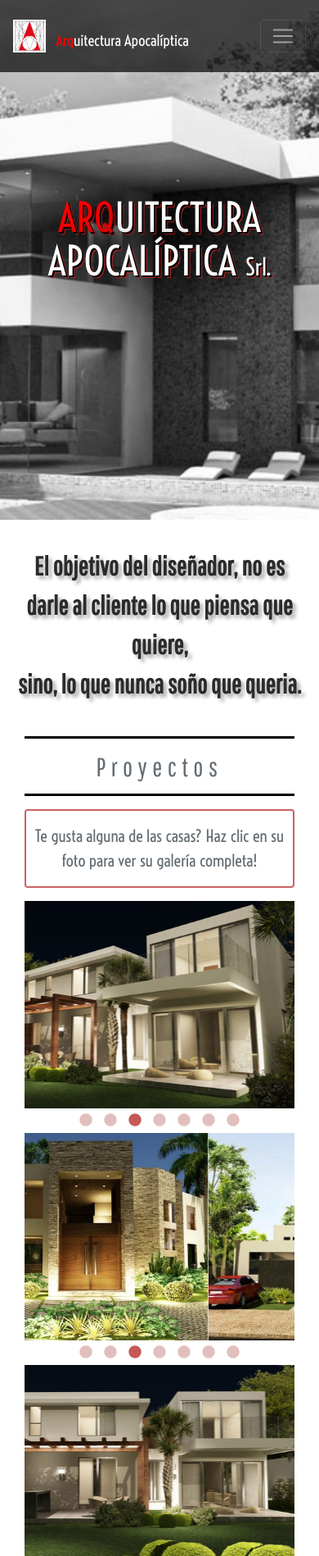
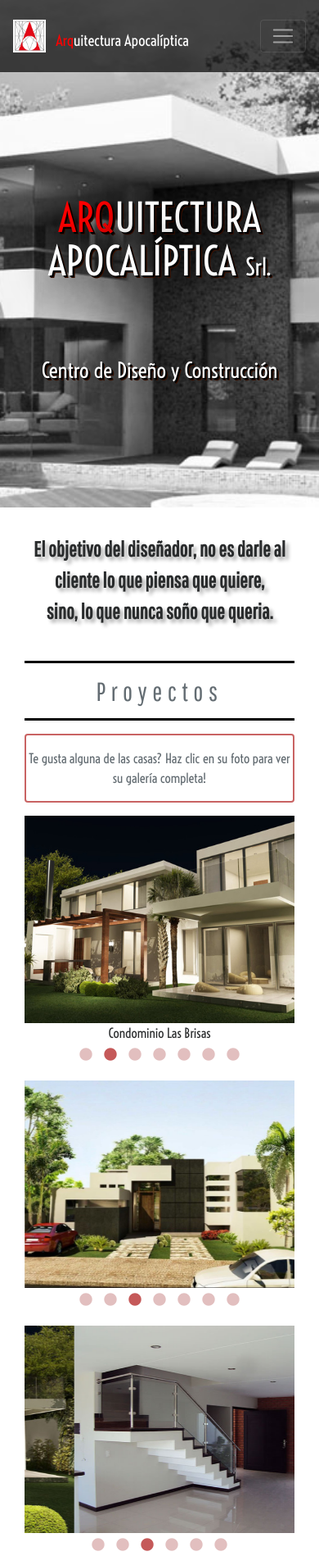
Before and after one commit to Carlosdvp/Apocaliptica, a plain HTML site: page index.html in a window 390 px wide. Shown: the top 1898 px of the page at 82% size. Drawn offline with nearby package versions, Linux system fonts and the light colour scheme; a script that the page names is missing.

Commit message:
made some changes to the styling of the home page

```diff
--- a/css/custom-styles.css
+++ b/css/custom-styles.css
@@ -48,7 +48,12 @@ Jumbotron
 ----------------------------------------*/
 
 #titulo-principal {
-  text-shadow: 4px 4px rgba(0, 0, 0, 1), 5px 5px firebrick, 0 0 2em black;
+  text-shadow: 4px 4px rgba(0, 0, 0, 1), 5px 5px rgba(56, 18, 3, 1), 0 0 2em black;
+}
+
+#subtitulo-principal {
+  margin-top: -2em;
+  text-shadow: 3px 3px rgba(0, 0, 0, 1), 4px 4px rgba(56, 18, 3, 1), 0 0 2em black;
 }
 
 #title-gradient {
@@ -77,6 +82,8 @@ h1 {
 Proyectos
 ----------------------------------------*/
 
+#slogan-proyectos {}
+
 .titulo-proyectos {
   border-bottom: 3px solid black;
   border-top: 3px solid black;
@@ -87,9 +94,6 @@ Proyectos
 
 span.card {
   border: 2px solid rgba(178, 34, 34, .7);
-}
-
-.no-gutters {
 }
 
 .slick-next:before,
@@ -111,9 +115,24 @@ span.card {
   margin: auto;
 }
 
+.slickness-2 img {
+  height: 50vh;
+  margin: auto;
+}
+
+.slickness-3 img {
+  height: 50vh;
+  margin: auto;
+}
+
 .slickness-proyectos img {
   height: 60vh;
   margin: auto;
+}
+
+.proyecto-label {
+  padding: 0;
+  margin: 0;
 }
 
 /* --------------------------------------
@@ -240,14 +259,33 @@ Media Queries
     font-size: 1.8em;
   }
   #titulo-principal {
-    text-shadow: 2px 2px rgba(0, 0, 0, 1), 3px 3px firebrick, 0 0 1em black;
+    text-shadow: 2px 2px rgba(0, 0, 0, 1), 3px 3px rgba(56, 18, 3, 1), 0 0 1em black;
+  }
+  #subtitulo-principal {
+  margin-top: -2em;
+  text-shadow: 2px 2px rgba(0, 0, 0, 1), 3px 3px rgba(56, 18, 3, 1), 0 0 2em black;
+  font-size: 1.6em;
   }
 }
 
 @media only screen and (max-width: 576px) {
   #social-icons-xs {/* margin: auto;  */}
 
+  #slogan-proyectos {
+    font-size: .8em;
+  }
+
+  #proyectos-call-to-action {
+    font-size: 1em;
+  }
+
   .slickness img {
+    height: 30vh;
+  }
+  .slickness-2 img {
+    height: 30vh;
+  }
+  .slickness-3 img {
     height: 30vh;
   }
   .slickness-proyectos img {
@@ -285,5 +323,13 @@ Media Queries
     height: 60vh;
     margin: auto;
   }
+  .slickness-2 img {
+    height: 60vh;
+    margin: auto;
+  }
+  .slickness-3 img {
+    height: 60vh;
+    margin: auto;
+  }
 
 }
--- a/index.html
+++ b/index.html
@@ -58,11 +58,12 @@
     <div class="jumbotron jumbotron-fluid text-white">
       <div class="container" id="inicio">
         <h1 class="mb-5 text-center display-3" id="titulo-principal"><span class="enfasis-logo">ARQ</span>UITECTURA <span id="title-gradient">APOCALÍPTICA</span> <span id="logo-follower"><small>Srl.</small></span></h1>
+        <h4 class="text-center" id="subtitulo-principal">Centro de Diseño y Construcción</h4>
       </div>
     </div>
   <!-- End Jumbotron -->
   <!-- Slogan Section -->
-  <blockquote class="col-sm slogan slogan-main pb-3 text-center">
+  <blockquote id="slogan-proyectos" class="col-sm slogan slogan-main pb-3 text-center">
     <p class="lead font-weight-bold m-0 presentacion-slogan">
       El objetivo del diseñador, no es darle al cliente lo que piensa que quiere,
     </p>
@@ -79,7 +80,7 @@
       <div class="container-fluid pt-0" id="proyectos">
         <h2 class="text-center mb-3 text-muted titulo-proyectos">Proyectos</h2>
         <span class="card mb-3">
-          <p class="lead text-center pt-3 text-muted">Te gusta alguna de las casas? Haz clic en su foto para ver su galería completa!</p>
+          <p class="lead text-center pt-3 text-muted" id="proyectos-call-to-action">Te gusta alguna de las casas? Haz clic en su foto para ver su galería completa!</p>
         </span>
 
       <!-- Slick Carousel Section for the Gallery 3 divs for 3 rows-->
@@ -92,6 +93,7 @@
             <a href="Casa-Sur.html" target="_blank">
               <img src="pics/Proyectos/1-Casa-Sur/sur-7.jpg" class="img-fluid" alt="casa sur foto 7" >
             </a>
+            <p class="proyecto-label">Vivienda Unifamiliar Barrio Urucú</p>
           </div>
 
           <!-- Proyecto 2 Condo Las Brisas -->
@@ -100,14 +102,16 @@
             <a href="brisas.html" target="_blank" data-toggle="tooltip" title="Vivienda Unifamiliar Condominio Las Brisas" id="casa2">
               <img src="pics/Proyectos/2-Condo-las-brisas/brisa-3.jpg" class="img-fluid" alt="Casa exterior noche">
             </a>
+            <p class="proyecto-label">Condominio Las Brisas</p>
           </div>
 
           <!-- Proyecto 3 Casa Clavijo -->
           <div>
             <!-- TOOLTIP appears inside of the picture close to the center -->
-            <a href="Casa-clavijo.html" target="_blank" data-toggle="tooltip" title="Vivienda Unifamiliar Clavijo Condominio Las Brisas" id="casa3">
+            <a href="Casa-clavijo.html" target="_blank" data-toggle="tooltip" title="Casa Clavijo" id="casa3">
               <img src="pics/Proyectos/3-Casa-clavijo/clavijo-5.jpg" class="img-fluid" alt="Exterior de la casa">
             </a>
+            <p class="proyecto-label">Casa Clavijo</p>
           </div>
           <!-- Proyecto 4  -->
           <div>
@@ -127,7 +131,7 @@
           </div>
         </div>
         <!-- Div Two Second Row 7 Pictures -->
-        <div class="slickness text-center">
+        <div class="slickness-2 text-center pt-3">
           <!-- Proyecto 8 -->
           <div>
             <img src="pics/Proyectos/2-Condo-las-brisas/brisa-6.jpg" class="img-fluid" alt="Imagen de una casa">
@@ -158,7 +162,7 @@
           </div>
         </div>
         <!-- Div 3 Third Row 6 Pictures -->
-        <div class="slickness text-center">
+        <div class="slickness-3 text-center pt-3">
           <!-- Proyecto 15 -->
           <div>
             <img src="pics/Proyectos/Schuab/shuab-7.JPG" class="img-fluid" alt="Imagen de una casa">
@@ -186,7 +190,6 @@
 
         </div>
       <!-- Ends Slick Carousel Gallery -->
-
       </div>
     <!-- Termina seccion Proyectos -->
 
@@ -194,25 +197,18 @@
       <div class="container-fluid pt-4" id="presentación">
         <div class="col-xs pt-5 mt-4">
           <h3 class="mb-4 text-center"><strong><span class="enfasis-logo">ARQ</span>UITECTURA APOCALÍPTICA</strong></h3>
-          <h5 class="mb-5 text-center">Diseño y Construcción.</h5>
+          <h5 class="mb-5 text-center">Centro de Diseño y Construcción.</h5>
         </div>
-        <div class="row my-5 pb-5">
-          <div class="col-sm slogan presentacion-slogan">
-            <p class="lead font-weight-bold">El objetivo del diseñador, no es darle al cliente</p>
-            <p class="lead font-weight-bold">lo que piensa que quiere,</p>
-            <p class="lead text-center font-weight-bold">sino, lo que nunca</p>
-            <p class="lead text-right font-weight-bold">soño que queria.</p>
-          </div>
-          <div class="col-md hidden-xs-down">
+
+<!--           <div class="col-md-8">
             <img class="img-fluid img-thumbnail sepia-filter" src="pics/Proyectos/Schuab/shuab-7.JPG" alt="Responsive image">
-          </div>
-        </div>
+          </div> -->
 
       <!-- Seccion de la Aposofía -->
         <div class="row my-5 py-3">
-          <div class="col-md hidden-xs-down">
+          <div class="col-md">
             <img class="img-fluid img-thumbnail sepia-filter" src="pics/Proyectos/Schuab/shuab-6.JPG" alt="Responsive image">
-            <img class="img-fluid img-thumbnail sepia-filter" src="pics/Proyectos/familia-torres/torres-thumb.JPG" alt="Responsive image">
+            <img class="img-fluid img-thumbnail sepia-filter  hidden-xs-down" src="pics/Proyectos/familia-torres/torres-thumb.JPG" alt="Responsive image">
           </div>
           <div class="col-sm">
             <h2 class="mb-4 text-muted text-center aposofia">Aposofía</h2>
@@ -223,7 +219,6 @@
           </div>
         </div>
       <!-- Termina la seccion de la Aposofía -->
-
         <div class="row my-5 py-5">
           <div class="col-sm">
             <h3 class="mb-4 text-center"><strong><span class="enfasis-logo">ARQ</span>UITECTURA APOCALÍPTICA</strong></h3>
@@ -234,7 +229,6 @@
         </div>
       </div>
     <!-- Aqui termina la presentación  -->
-
     </div>
   <!-- Ends Main Container -->
 
--- a/js/apocaliptica.js
+++ b/js/apocaliptica.js
@@ -4,7 +4,8 @@ $('.navbar-nav>li>a').on('click', function(){
   $('.navbar-collapse').collapse('hide');
 });
 
-//slick plugin initializer and options for the home page
+//slick plugin initializer and options for the home page,
+// For the first Row slideshow on the homepage
 $(`.slickness`).slick({
   autoplay: true,
   slidesToShow: 2,
@@ -14,6 +15,7 @@ $(`.slickness`).slick({
   infinite: true,
   swipeToSlide: true,
   variableWidth: true,
+  centerMode: true
   // responsive: [
   //   {
   //     breakpoint: 740,
@@ -27,8 +29,34 @@ $(`.slickness`).slick({
   //   }
   // ]
 });
+// For the Second Row slideshow on the homepage
+$(`.slickness-2`).slick({
+  autoplay: true,
+  slidesToShow: 2,
+  slidesToScroll: 1,
+  speed: 280,
+  dots: true,
+  arrows: false,
+  infinite: true,
+  swipeToSlide: true,
+  variableWidth: true,
+  centerMode: true
+});
+// For the Third Row slideshow on the Homepage
+$(`.slickness-3`).slick({
+  autoplay: true,
+  slidesToShow: 2,
+  slidesToScroll: 1,
+  speed: 290,
+  dots: true,
+  arrows: false,
+  infinite: true,
+  swipeToSlide: true,
+  variableWidth: true,
+  centerMode: true
+});
 
-// Slick plugin for the project pages, one row gallery slider
+// Slick plugin for the project pages, one row gallery slideshow
 $(`.slickness-proyectos`).slick({
   autoplay: true,
   slidesToShow: 1,
```
